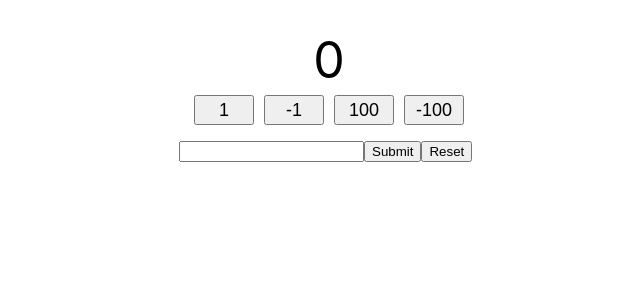
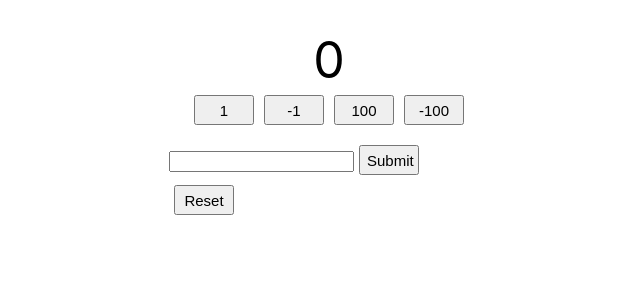
Before and after one commit to charodiy/Counter, a React (Create React App) app: page / in a window 1280 px wide. Shown: the top 300 px of the page, without its empty margins (311-951 px from the left). Built offline with nearby package versions, Linux system fonts and the light colour scheme.

Commit message:
add InputMethods.js

```diff
--- a/src/components/button/Button.css
+++ b/src/components/button/Button.css
@@ -7,10 +7,10 @@
     width: 60px;
     height: 30px;
     margin: 5px;
-    font-size: 18px;
+    font-size: 15px;
 }
 
 .input-box{
     margin: 10px auto 0;
-    width: 300px;
+    width: 320px;
 }
--- a/src/components/counter/Counter.js
+++ b/src/components/counter/Counter.js
@@ -1,7 +1,6 @@
 import React, {Component} from "react";
 import {NumberResult} from "../number-result/NumberResult";
-import {Button} from "../button/Button";
-import "../button/Button.css"
+import {InputMethods} from "../input-methods/InputMethods";
 
 
 const valueArray = ['1', '-1', '100', '-100'];
@@ -24,24 +23,33 @@ export class Counter extends Component {
 
     onChange = (event) => {
         const numberInput = +event.target.value;
-
-        this.setState({
-            numberInput
-        });
+        if (numberInput === 0) {
+            this.setState({
+                numberInput: ''
+            });
+        } else {
+            this.setState({
+                numberInput
+            });
+        }
     };
 
     onSubmit = () => {
         this.setState(prevState => {
-            if (prevState.numberInput === "") {
-                return {numberInput: 0}
+            if (prevState.numberInput === '') {
+                return {numberInput: ''}
+            }
+            if ((prevState.number + prevState.numberInput) < 0) {
+                return {
+                    number: 0,
+                    numberInput: ''
+                }
             }
             return {
-                number: prevState.number + prevState.numberInput
+                number: prevState.number + prevState.numberInput,
+                numberInput: ''
             }
         });
-        this.setState({
-            numberInput: ''
-        })
     };
 
     onReset = () => {
@@ -55,18 +63,14 @@ export class Counter extends Component {
         return (
             <div>
                 <NumberResult number={number}/>
-                <div className="btn-box">
-                    {valueArray.map((value, index) => {
-                        return (
-                            <Button onClick={this.plus.bind(null, +value)} value={value} key={index}/>
-                        )
-                    })}
-                </div>
-                <div className="input-box">
-                    <input type="number" className="input" onChange={this.onChange} value={numberInput}/>
-                    <button onClick={this.onSubmit}>Submit</button>
-                    <button onClick={this.onReset}>Reset</button>
-                </div>
+                <InputMethods
+                    onChange={this.onChange}
+                    onSubmit={this.onSubmit}
+                    onReset={this.onReset}
+                    plus={this.plus}
+                    numberInput={numberInput}
+                    valueArray={valueArray}
+                />
             </div>
         );
     }
--- /dev/null
+++ b/src/components/input-methods/InputMethods.js
@@ -0,0 +1,21 @@
+import React from "react";
+import {Button} from "../button/Button";
+
+export function InputMethods({onChange, onSubmit, onReset, numberInput, valueArray, plus}) {
+    return (
+        <div>
+            <div className="btn-box">
+                {valueArray.map((number, index) => {
+                    return (
+                        <Button onClick={plus.bind(null, +number)} value={number} key={index}/>
+                    )
+                })}
+            </div>
+            <div className="input-box">
+                <input type="number" className="input" onChange={onChange} value={numberInput}/>
+                <Button onClick={onSubmit} value="Submit"/>
+                <Button onClick={onReset} value="Reset"/>
+            </div>
+        </div>
+    );
+}
```
